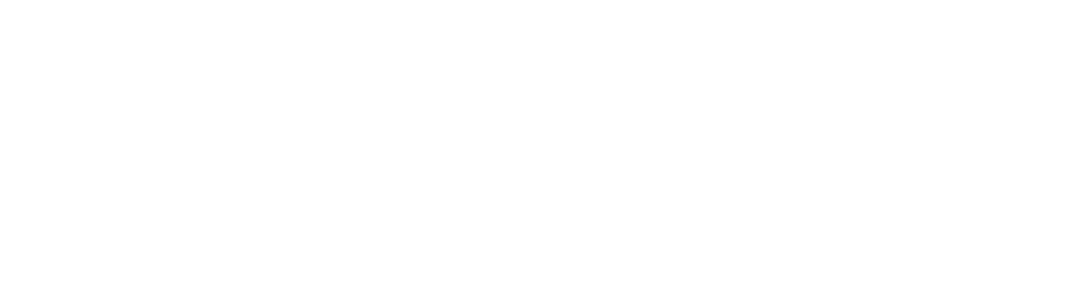
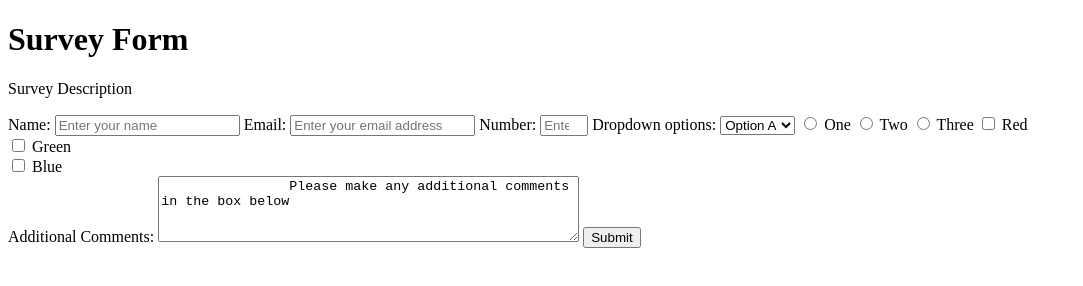
Before and after one commit to off-nadir-insight/survey-form, a plain HTML site: page index.html in a window 1280 px wide. Shown: the whole page, without its empty margins (0-1083 px from the left). Drawn offline with Linux system fonts and the light colour scheme.

Commit message:
add html content

```diff
--- a/index.html
+++ b/index.html
@@ -7,6 +7,44 @@
 <body>
     <header></header>
     <nav></nav>
-    <main></main>
+    <main>
+        <div>
+            <h1 id="title">Survey Form</h1>
+            <p id="description">Survey Description</p>
+        </div>
+        <form id="survey-form" action="#">
+            <label for="name">Name:</label>
+            <input id="name" type="text" placeholder="Enter your name" required>
+            <label for="email">Email:</label>
+            <input id="email" type="email" placeholder="Enter your email address" required>
+            <label for="number">Number:</label>
+            <input id="number" type="number" placeholder="Enter a number (1-5)" min="1" max="5">
+            <label for="dropdown">Dropdown options:</label>
+            <select name="options" id="dropdown">
+                <option value="a">Option A</option>
+                <option value="b">Option B</option>
+                <option value="c">Option C</option>
+            </select>
+            <input type="radio" id="one" name="name" value="1">
+            <label for="one">One</label>
+            <input type="radio" id="two" name="name" value="2">
+            <label for="two">Two</label>
+            <input type="radio" id="three" name="name" value="3">
+            <label for="three">Three</label>
+            <input type="checkbox" id="red" name="red" value="red">
+            <label for="red">Red</label><br>
+            <input type="checkbox" id="green" name="green" value="green">
+            <label for="green">Green</label><br>
+            <input type="checkbox" id="blue" name="blue" value="blue">
+            <label for="blue">Blue</label><br>
+            <label for="comments">Additional Comments:</label>
+            <textarea id="comments" name="comments" rows="4" cols="50">
+                Please make any additional comments in the box below
+            </textarea>
+            <input type="submit" value="Submit"
+        </form>
+    </main>
+    <script src="https://cdn.freecodecamp.org/testable-projects-fcc/v1/bundle.js"></script>
+    <script src="js/script.js" type="text/javascript"></script>
 </body>
 </html>
```
